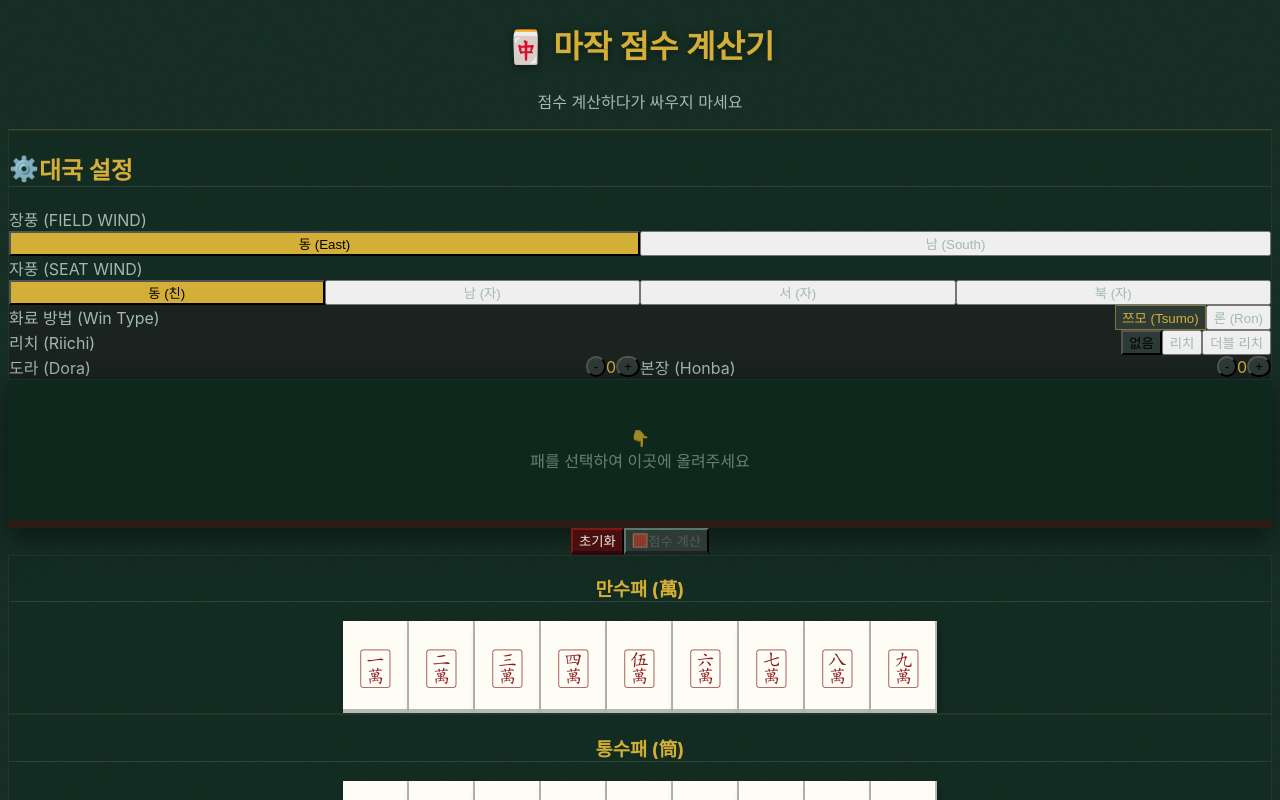
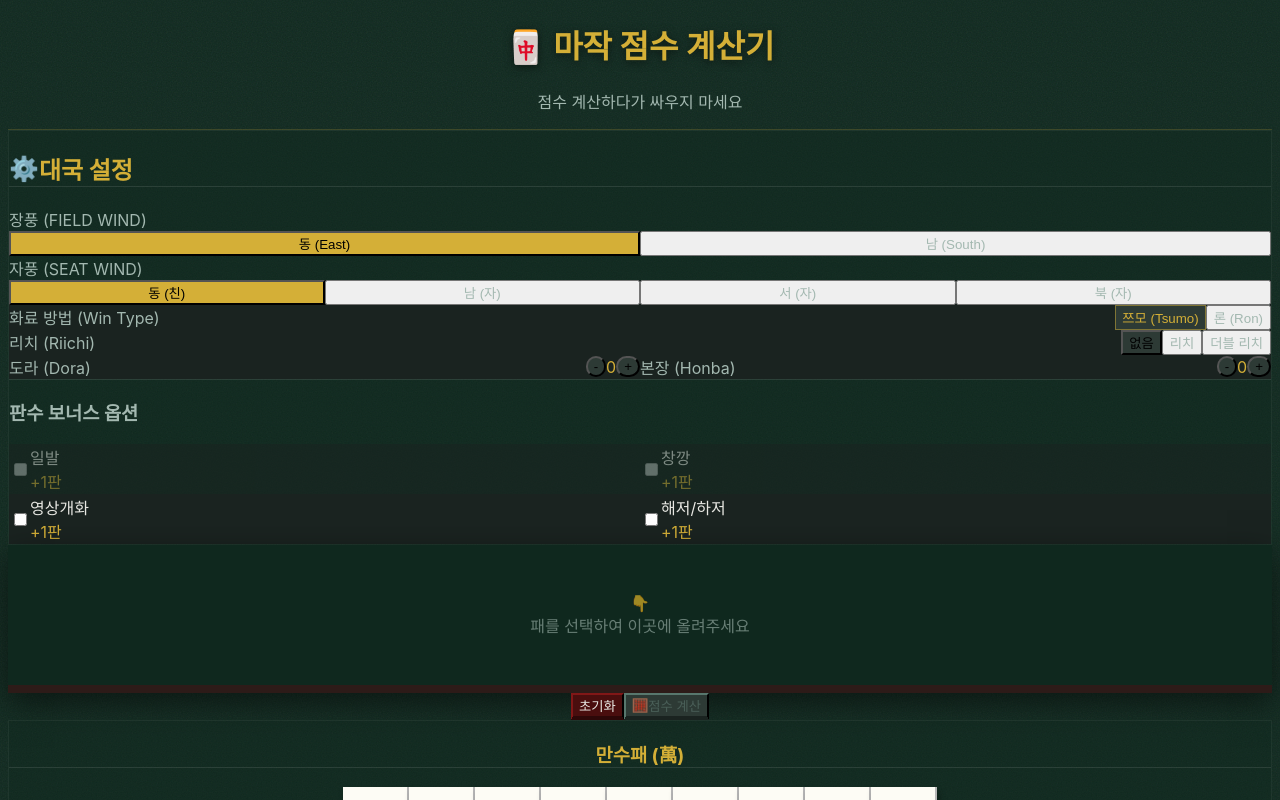
Before and after one commit to greenott/mahjong-scorer, a Next.js app: page / in a window 1280 px wide. Shown: the top 800 px of the page. Built offline with nearby package versions, Linux system fonts and the light colour scheme; a web font is replaced by a local one.

Commit message:
feat: add Ippatsu, Chankan, Rinshan, Haitei/Houtei Yaku options

```diff
--- a/app/page.tsx
+++ b/app/page.tsx
@@ -160,6 +160,10 @@ export default function Home() {
         riichi: 0,
         doraCount: 0,
         honba: 0,
+        isIppatsu: false,
+        isChankan: false,
+        isRinshan: false,
+        isHaiteiHoutei: false,
     });
 
     const [furoSets, setFuroSets] = useState<Furo[]>([]);
@@ -270,6 +274,37 @@ export default function Home() {
                 // if we don't implement the full table here.
             }
 
+            // Special Yaku Bonuses
+            if (baseScore.isAgari && baseScore.han > 0) {
+                // Ippatsu (only if Riichi is declared)
+                if (handStatus.isIppatsu && handStatus.riichi > 0) {
+                    finalYaku['Ippatsu'] = '1飜';
+                    finalHan += 1;
+                }
+
+                // Chankan (only if Ron)
+                if (handStatus.isChankan && handStatus.winType === 'ron') {
+                    finalYaku['Chankan'] = '1飜';
+                    finalHan += 1;
+                }
+
+                // Rinshan (typically after Kan, so realistically Tsumo, but we'll apply +1 if checked)
+                if (handStatus.isRinshan) {
+                    finalYaku['Rinshan'] = '1飜';
+                    finalHan += 1;
+                }
+
+                // Haitei / Houtei
+                if (handStatus.isHaiteiHoutei) {
+                    if (handStatus.winType === 'tsumo') {
+                        finalYaku['Haitei'] = '1飜';
+                    } else {
+                        finalYaku['Houtei'] = '1飜';
+                    }
+                    finalHan += 1;
+                }
+            }
+
             // Honba Adjustment
             // Tsumo: +100 per honba per player (Total +300 for Tsumo, or +300 for Ron)
             if (handStatus.honba > 0 && finalTen > 0) {
@@ -366,7 +401,11 @@ export default function Home() {
                             <div className="flex items-center justify-between bg-[#1a2320] p-3 rounded-lg">
                                 <label className="text-sm text-[#a3b8b0] font-semibold">리치 (Riichi)</label>
                                 <div className="flex gap-2">
-                                    <button onClick={() => setHandStatus({ ...handStatus, riichi: 0 })} className={`px-3 py-2 md:py-1.5 rounded-md transition text-base md:text-sm ${handStatus.riichi === 0 ? 'bg-[#2d3a35] text-white' : 'text-[#a3b8b0]'}`}>없음</button>
+                                    <button onClick={() => {
+                                        let updated = { ...handStatus, riichi: 0 as 0 | 1 | 2 };
+                                        if (handStatus.isIppatsu) updated.isIppatsu = false; // Disable Ippatsu if Riichi is turned off
+                                        setHandStatus(updated);
+                                    }} className={`px-3 py-2 md:py-1.5 rounded-md transition text-base md:text-sm ${handStatus.riichi === 0 ? 'bg-[#2d3a35] text-white' : 'text-[#a3b8b0]'}`}>없음</button>
                                     <button onClick={() => setHandStatus({ ...handStatus, riichi: 1 })} className={`px-3 py-2 md:py-1.5 rounded-md transition text-base md:text-sm ${handStatus.riichi === 1 ? 'bg-[#8a1c1c] text-white font-bold' : 'text-[#a3b8b0]'}`}>리치</button>
                                     <button onClick={() => setHandStatus({ ...handStatus, riichi: 2 })} className={`px-3 py-2 md:py-1.5 rounded-md transition text-base md:text-sm ${handStatus.riichi === 2 ? 'bg-[#8a1c1c] text-white font-bold' : 'text-[#a3b8b0]'}`}>더블 리치</button>
                                 </div>
@@ -392,12 +431,71 @@ export default function Home() {
                             </div>
                         </div>
                     </div>
+
+                    {/* Additional Yaku Options */}
+                    <div className="mt-6 pt-6 border-t border-[#ffffff]/10">
+                        <h3 className="text-sm text-[#a3b8b0] uppercase tracking-wider font-semibold mb-4">판수 보너스 옵션</h3>
+                        <div className="grid grid-cols-2 md:grid-cols-4 gap-3">
+                            <label className={`flex items-center gap-2 p-3 rounded-lg border transition cursor-pointer ${handStatus.riichi > 0 ? (handStatus.isIppatsu ? 'bg-[#2d3a35] border-[#d4af37]/50' : 'bg-[#1a2320] border-transparent hover:border-[#ffffff]/20') : 'opacity-50 cursor-not-allowed bg-[#1a2320] border-transparent'}`}>
+                                <input
+                                    type="checkbox"
+                                    disabled={handStatus.riichi === 0}
+                                    checked={handStatus.isIppatsu}
+                                    onChange={(e) => setHandStatus({ ...handStatus, isIppatsu: e.target.checked })}
+                                    className="w-5 h-5 accent-[#d4af37]"
+                                />
+                                <div className="flex flex-col">
+                                    <span className="font-semibold text-[#e8e8e3]">일발</span>
+                                    <span className="text-xs text-[#d4af37]">+1판</span>
+                                </div>
+                            </label>
+
+                            <label className={`flex items-center gap-2 p-3 rounded-lg border transition cursor-pointer ${handStatus.winType === 'ron' ? (handStatus.isChankan ? 'bg-[#2d3a35] border-[#d4af37]/50' : 'bg-[#1a2320] border-transparent hover:border-[#ffffff]/20') : 'opacity-50 cursor-not-allowed bg-[#1a2320] border-transparent'}`}>
+                                <input
+                                    type="checkbox"
+                                    disabled={handStatus.winType !== 'ron'}
+                                    checked={handStatus.isChankan}
+                                    onChange={(e) => setHandStatus({ ...handStatus, isChankan: e.target.checked })}
+                                    className="w-5 h-5 accent-[#d4af37]"
+                                />
+                                <div className="flex flex-col">
+                                    <span className="font-semibold text-[#e8e8e3]">창깡</span>
+                                    <span className="text-xs text-[#d4af37]">+1판</span>
+                                </div>
+                            </label>
+
+                            <label className={`flex items-center gap-2 p-3 rounded-lg border transition cursor-pointer ${handStatus.isRinshan ? 'bg-[#2d3a35] border-[#d4af37]/50' : 'bg-[#1a2320] border-transparent hover:border-[#ffffff]/20'}`}>
+                                <input
+                                    type="checkbox"
+                                    checked={handStatus.isRinshan}
+                                    onChange={(e) => setHandStatus({ ...handStatus, isRinshan: e.target.checked })}
+                                    className="w-5 h-5 accent-[#d4af37]"
+                                />
+                                <div className="flex flex-col">
+                                    <span className="font-semibold text-[#e8e8e3]">영상개화</span>
+                                    <span className="text-xs text-[#d4af37]">+1판</span>
+                                </div>
+                            </label>
+
+                            <label className={`flex items-center gap-2 p-3 rounded-lg border transition cursor-pointer ${handStatus.isHaiteiHoutei ? 'bg-[#2d3a35] border-[#d4af37]/50' : 'bg-[#1a2320] border-transparent hover:border-[#ffffff]/20'}`}>
+                                <input
+                                    type="checkbox"
+                                    checked={handStatus.isHaiteiHoutei}
+                                    onChange={(e) => setHandStatus({ ...handStatus, isHaiteiHoutei: e.target.checked })}
+                                    className="w-5 h-5 accent-[#d4af37]"
+                                />
+                                <div className="flex flex-col">
+                                    <span className="font-semibold text-[#e8e8e3]">해저/하저</span>
+                                    <span className="text-xs text-[#d4af37]">+1판</span>
+                                </div>
+                            </label>
+                        </div>
+                    </div>
                 </section>
 
                 {/* Hand Area (The Rack) */}
 
                 <section className="relative">
-
 
                     {/* Wood Rail Container */}
                     <div className="bg-[#3e2723] p-4 rounded-xl shadow-[0_10px_30px_rgba(0,0,0,0.5),inset_0_2px_5px_rgba(255,255,255,0.1)] border-b-8 border-[#2d1b18]">
@@ -433,10 +531,11 @@ export default function Home() {
                                 </div>
                             )}
                         </div>
-                    </div>
+                    </div >
 
                     {/* Furo Action Menu (Shows when tiles are selected) */}
-                    {selectedTiles.length >= 3 && (
+                    {
+                        selectedTiles.length >= 3 && (
                             <div className="absolute top-full left-1/2 -translate-x-1/2 mt-4 z-20 flex gap-2 p-2 bg-[#1a1a1a] rounded-lg border border-[#d4af37]/30 shadow-2xl animate-in slide-in-from-top-4">
                                 <button onClick={() => declareFuro('chi')} className="px-4 py-2 bg-[#2d3a35] hover:bg-[#3e524b] text-[#a3b8b0] hover:text-white rounded transition">치 (Chi)</button>
                                 <button onClick={() => declareFuro('pon')} className="px-4 py-2 bg-[#2d3a35] hover:bg-[#3e524b] text-[#a3b8b0] hover:text-white rounded transition">퐁 (Pon)</button>
@@ -444,7 +543,8 @@ export default function Home() {
                                 <button onClick={() => declareFuro('ankan')} className="px-4 py-2 bg-[#2d3a35] hover:bg-[#3e524b] text-[#a3b8b0] hover:text-white rounded transition">안깡 (Ankan)</button>
                                 <button onClick={() => setSelectedTiles([])} className="px-4 py-2 bg-[#4a0e0e] hover:bg-[#6b1616] text-[#e8e8e3] rounded transition ml-2">취소</button>
                             </div>
-                    )}
+                        )
+                    }
 
                     {/* Controls */}
                     <div className="mt-6 flex justify-center gap-4">
@@ -466,15 +566,18 @@ export default function Home() {
                         </button>
                     </div>
 
-                    {error && (
+                    {
+                        error && (
                             <div className="mt-6 mx-auto max-w-md p-4 bg-red-900/80 backdrop-blur-sm border border-red-500/30 rounded-lg text-red-100 flex items-center justify-center gap-3 animate-pulse shadow-lg">
                                 <span>⚠️</span> {error}
                             </div>
-                    )}
-                </section>
+                        )
+                    }
+                </section >
 
                 {/* Result Modal - Overlay Style */}
-                {result && (
+                {
+                    result && (
                         <div className="fixed inset-0 z-50 flex items-center justify-center p-4 bg-black/80 backdrop-blur-md animate-in fade-in duration-300" onClick={() => setResult(null)}>
                             <div className="bg-[#1a1a1a] max-w-4xl w-full rounded-2xl border border-[#d4af37]/50 shadow-[0_0_50px_rgba(212,175,55,0.2)] overflow-hidden relative" onClick={e => e.stopPropagation()}>
 
@@ -555,7 +658,8 @@ export default function Home() {
                                 </div>
                             </div>
                         </div>
-                )}
+                    )
+                }
 
                 {/* Tile Selection Palette */}
                 <section className="grid grid-cols-1 gap-8">
@@ -578,11 +682,11 @@ export default function Home() {
                         </div>
                     ))}
                 </section>
-            </div>
+            </div >
 
             <footer className="text-center text-[#a3b8b0]/40 text-sm pb-8 font-light tracking-widest uppercase">
                 Mahjong Scorer &copy; {new Date().getFullYear()}
             </footer>
-        </main>
+        </main >
     );
 }
--- a/utils/mahjong.ts
+++ b/utils/mahjong.ts
@@ -24,6 +24,10 @@ export interface HandStatus {
   riichi: 0 | 1 | 2; // 0: None, 1: Riichi, 2: Double Riichi
   doraCount: number;
   honba: number;
+  isIppatsu: boolean;
+  isChankan: boolean;
+  isRinshan: boolean;
+  isHaiteiHoutei: boolean;
 }
 
 export const TILES: Omit<Tile, 'id'>[] = [
```
Lines whose indentation alone changed are shown as unchanged.
